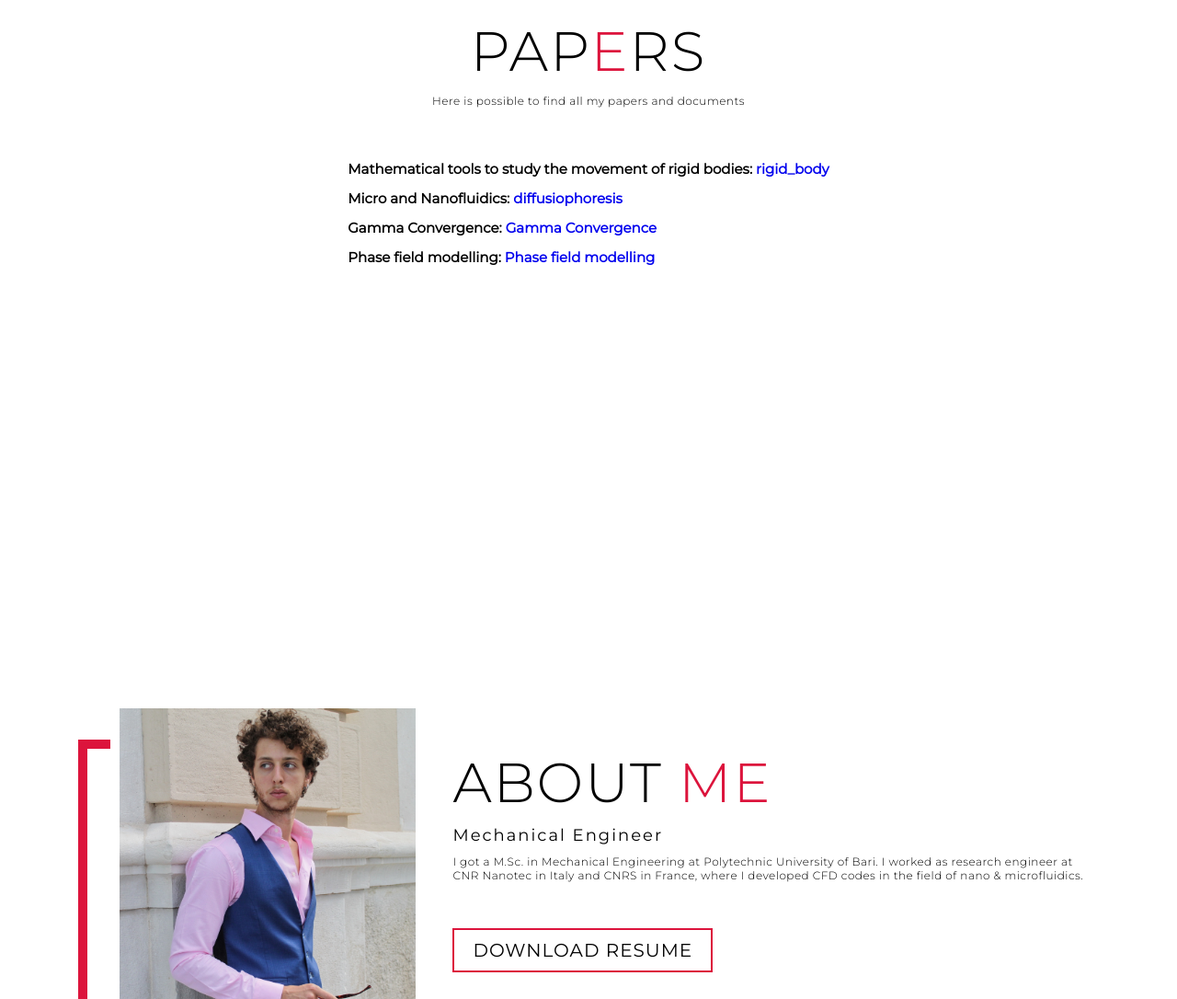
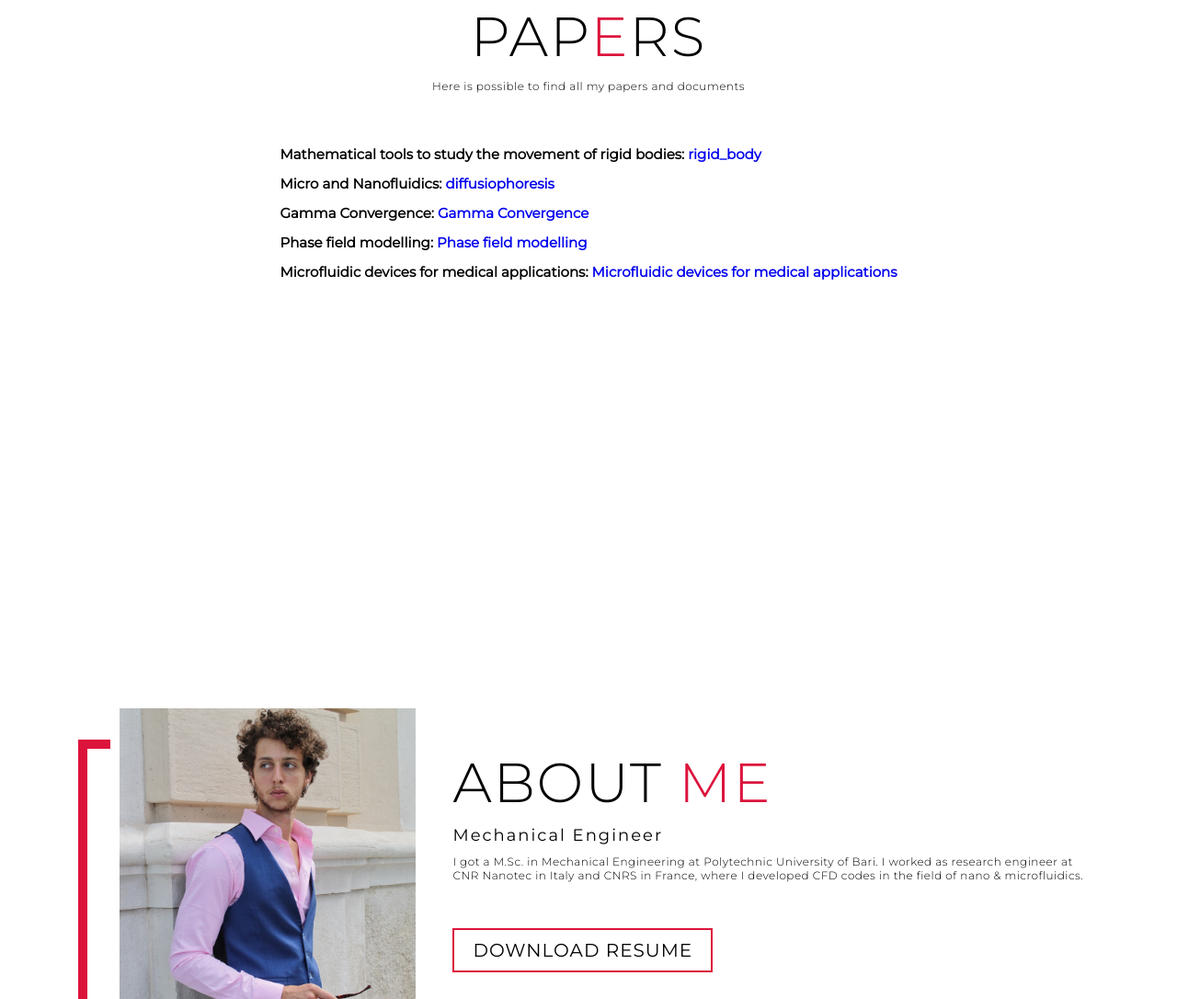
Before and after one commit to Angelantonio1997/Angelantonio, a plain HTML site: page index.html in a window 1280 px wide. Shown: the part 1040-2126 px from the top of the page at 92% size. Drawn offline with Linux system fonts and the light colour scheme.

Commit message:
Update index.html

```diff
--- a/index.html
+++ b/index.html
@@ -80,6 +80,8 @@
         <br>
         <h1>Phase field modelling: <a href="Documents/Phase_field_modelling.pdf">Phase field modelling</a></h1>
         <br>
+        <h1>Microfluidic devices for medical applications: <a href="Documents/SQUICCIARINI_tesi.pdf">Microfluidic devices for medical applications</a></h1>
+        <br>
 
 
 
```
